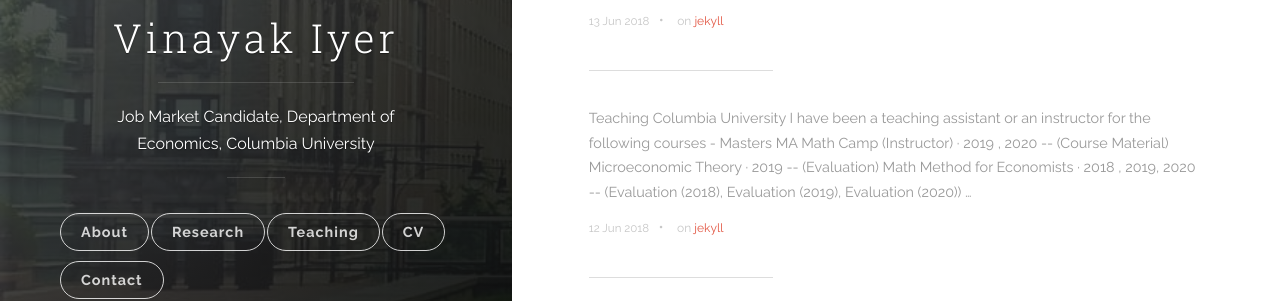
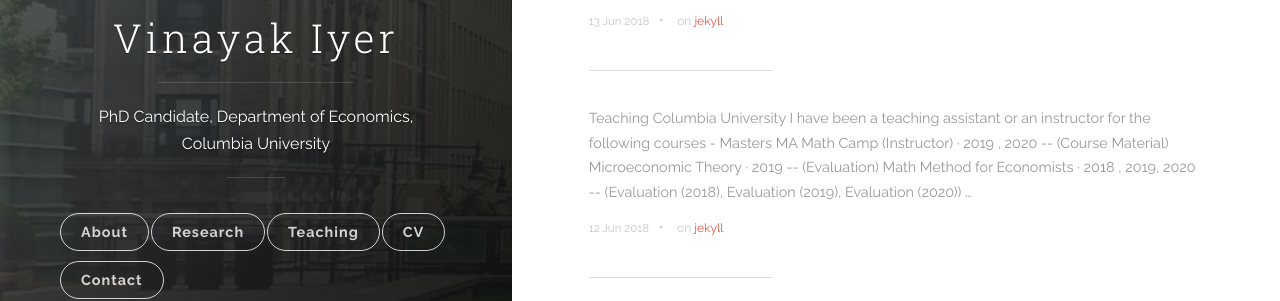
Before and after one commit to vinayakiyer/vinayakiyer.github.io, a Jekyll site: the page built from index.html, in a window 1280 px wide. Shown: the part 398-699 px from the top of the page. Built offline with Jekyll 4.4.1, drawn with Linux system fonts in a browser that asks for light colours; the list of posts is cut into pages by our own code.

Commit message:
Update _config.yml

```diff
--- a/_config.yml
+++ b/_config.yml
@@ -1,6 +1,6 @@
 # Site settings
 title: Vinayak Iyer
-description: Job Market Candidate, Department of Economics, Columbia University
+description: PhD Candidate, Department of Economics, Columbia University
 url: 'https://vinayakiyer.github.io'
 baseurl: ""
 google_analytics: 'UA-154586808-1'
```
